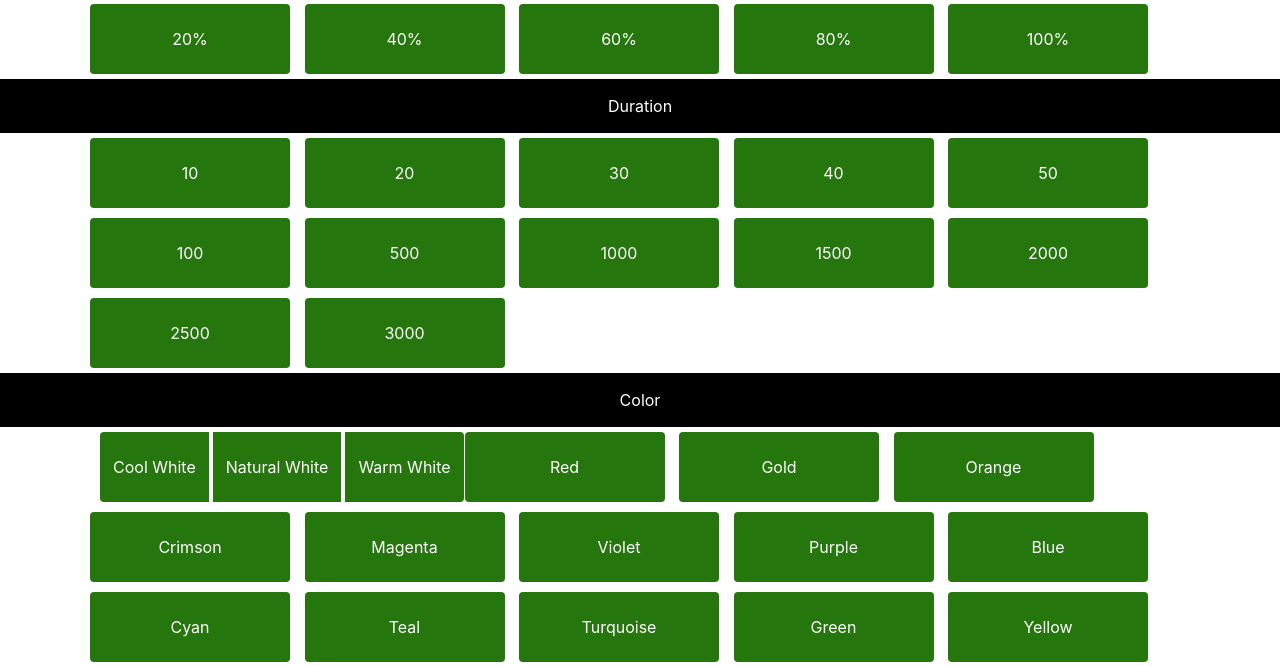
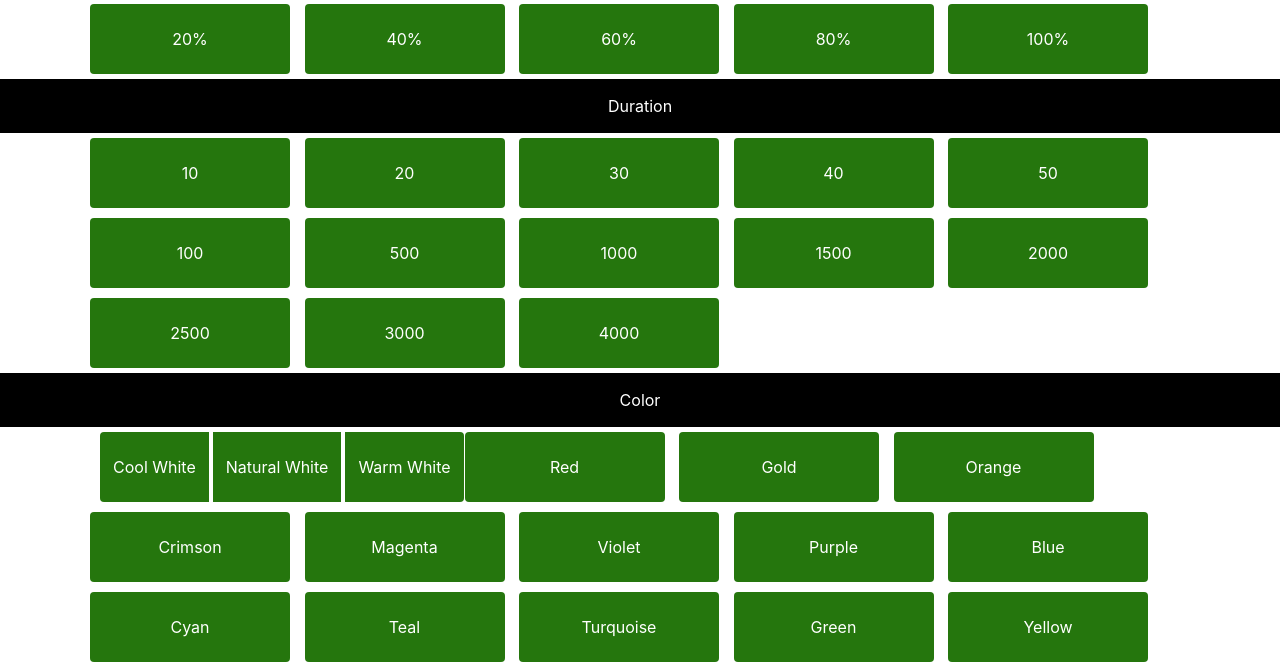
Before and after one commit to teamLEDJ/LEDJserver, a Flask app: page / in a window 1280 px wide. Shown: the part 589-1255 px from the top of the page. Run offline with Flask 2, Linux system fonts and the light colour scheme; parts of the project's set-up code (start-up, migrations or seed data) failed here and were passed over; some libraries are stand-ins or nearby versions.

Commit message:
うわ～ん

```diff
--- a/templates/main.html
+++ b/templates/main.html
@@ -82,6 +82,7 @@
             <button class="btn btn-default" name="2000" type="submit">2000</button>
             <button class="btn btn-default" name="2500" type="submit">2500</button>
             <button class="btn btn-default" name="3000" type="submit">3000</button>
+            <button class="btn btn-default" name="4000" type="submit">4000</button>
         </div>
     </form>
 
```
